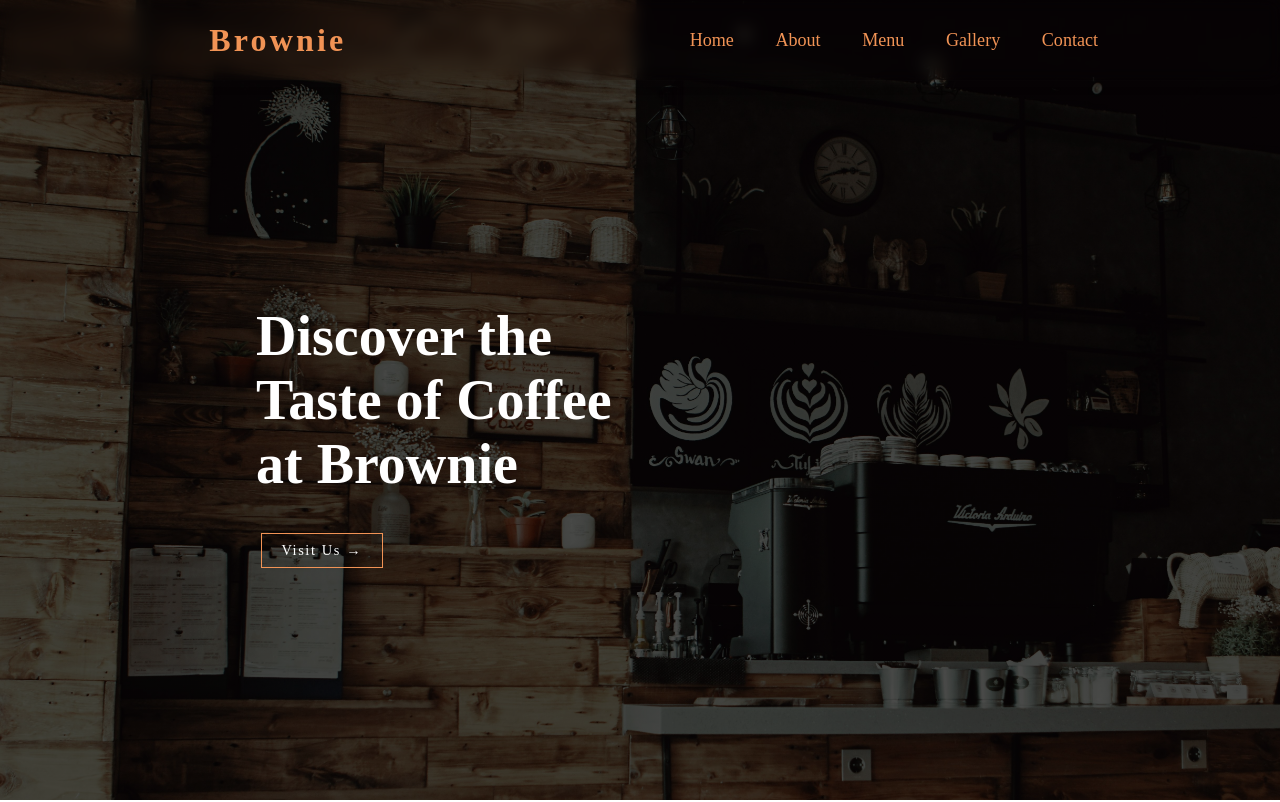
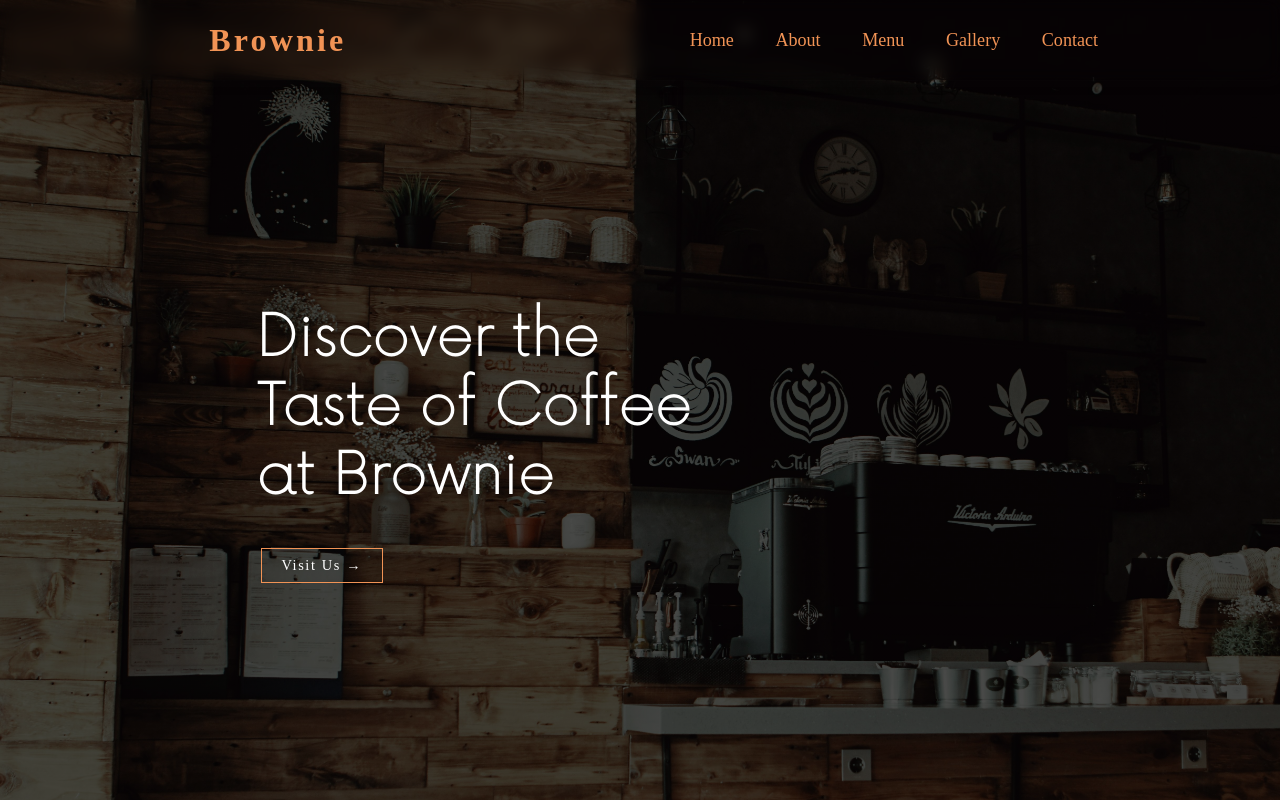
Before and after one commit to Binada-SH/React_coffee_shop_website, a React (Vite) app in the folder coffee_shop/: page / in a window 1280 px wide. Shown: the top 802 px of the page. Built offline with nearby package versions, Linux system fonts and the light colour scheme.

Commit message:
Global Font Import Calling

```diff
--- a/coffee_shop/src/index.css
+++ b/coffee_shop/src/index.css
@@ -1,3 +1,7 @@
+@font-face {
+  font-family: 'Now';
+  src: url('/fonts/now.thin.otf') format('opentype');
+}
 body {
   overflow-x: hidden;
   margin: 0;
```
